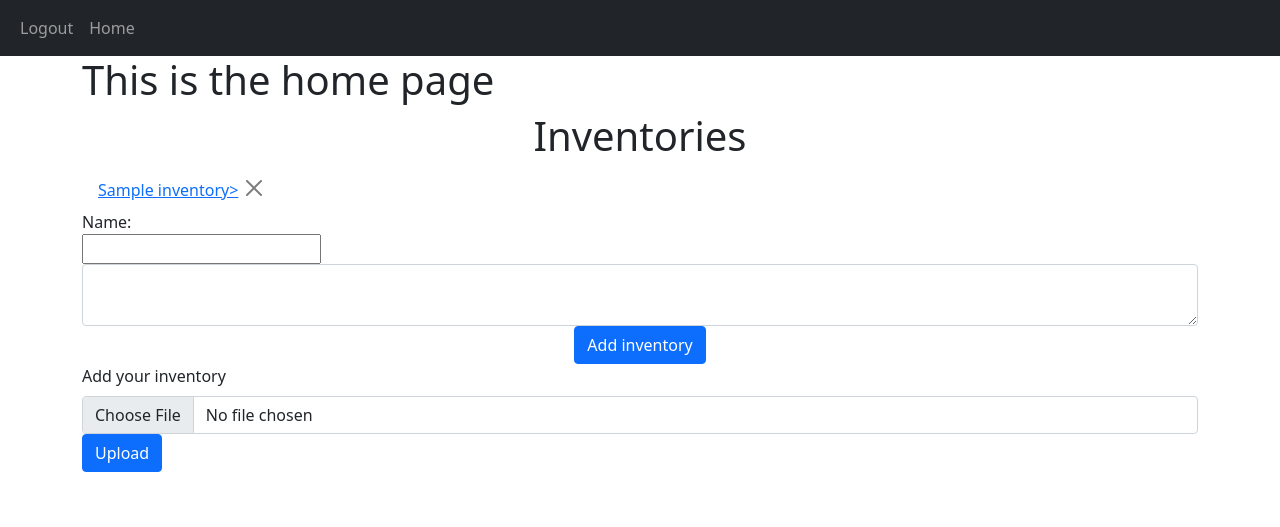
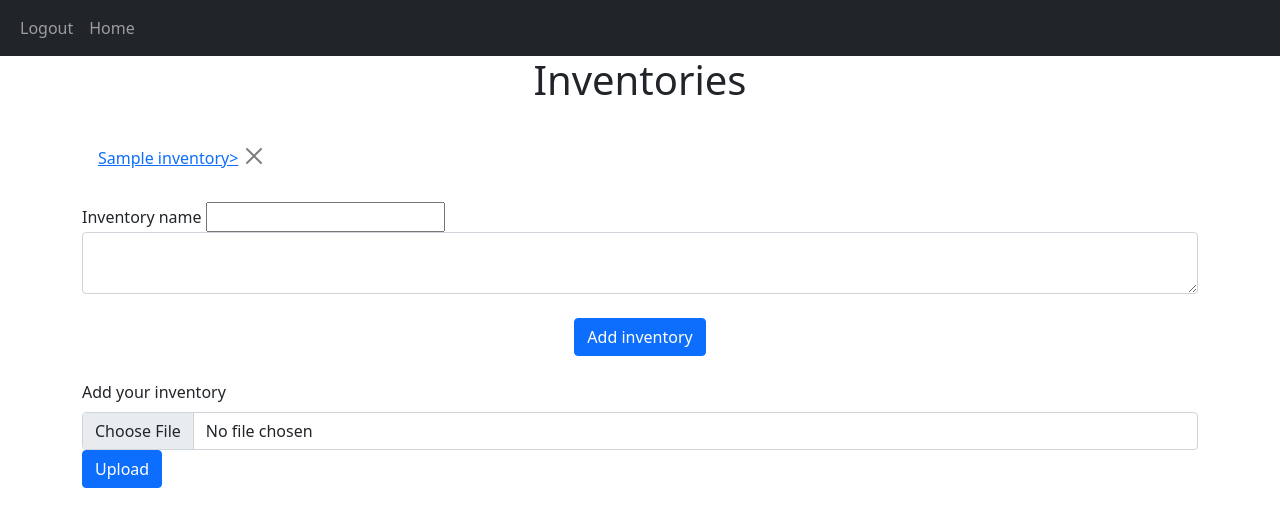
Before and after one commit to jcPOLO/polonet, a Flask app: page / in a window 1280 px wide. Shown: the top 527 px of the page. Run offline with Flask 2, Linux system fonts and the light colour scheme; a user stored in the database is signed in; tables that the repository leaves empty hold one stand-in row (values such as "Sample post").

Commit message:
Working on JS part

```diff
--- a/app/core/models/bootstrap.py
+++ b/app/core/models/bootstrap.py
@@ -104,7 +104,7 @@ class Bootstrap(object):
                 if hostname not in devices.keys():
                     devices[hostname] = Device(**row)
         else:
-            message = '{} not in csv header'.format(wrong_headers)
+            message = '{} not in csv header'.format(fields)
             logger.error(message)
             raise ValidationException("fail-config", message)
         for h, n in devices.items():
--- a/app/inventory/forms.py
+++ b/app/inventory/forms.py
@@ -1,13 +1,15 @@
-from wtforms import SubmitField, StringField
-from wtforms.validators import Email, DataRequired
+from wtforms import SubmitField, StringField, TextAreaField
+from wtforms.validators import DataRequired
 from app.forms import BaseForm
 
 
-# Define the login form (WTForms) for /login and /singup
-class LoginForm(BaseForm):
-    email = StringField('Email Address',
+class InventoryForm(BaseForm):
+    name = StringField('Inventory name',
     validators=[
-        Email(),
-        DataRequired(message='Forgot your email address?')
+        DataRequired(message='Forgot introduce an inventory name?')
     ])
-    submit = SubmitField("Submit")
+    inventory = TextAreaField('Paste csv formated text inventory.',
+    validators=[
+        DataRequired(message='Forgot to paste csv formated text inventory?')
+    ])
+    submit = SubmitField("Add inventory")
--- a/app/inventory/templates/inventory/home.html
+++ b/app/inventory/templates/inventory/home.html
@@ -3,22 +3,25 @@
 Home
 {% endblock %}
 {% block content %}
-<h1>This is the home page</h1>
 <h1 align="center">Inventories</h1>
+<br />
 <ul class="list-group list-group-flush" id="inventories">
     {% for inventory in user.inventories %}
     <a href="/inventory/{{ inventory.name }}"><li class="list-group-item">{{ inventory.name }}></a></list>
-        <button type="button" class="btn-close" onClick="deleteInventory({{ inventory.id }})" aria-label="Close"></button>
+    <button type="button" class="btn-close" onClick="deleteInventory({{ inventory.id }})" aria-label="Close"></button>
     {% endfor %}
 </ul>
+<br />
 <form method="POST">
-    <label for="name">Name:</label><br>
-    <input type="text" id="inventoryName" name="inventoryName"><br>
-    <textarea name="inventory" id="inventory" class="form-control"></textarea>
+    {{ form.hidden_tag() }}
+    {{ form.name.label }} {{ form.name() }}
+    {{ form.inventory(class="form-control") }}
+    <br />
     <div align="center">
-        <button type="submit" class="btn btn-primary">Add inventory</button>
+        {{ form.submit(class="btn btn-primary") }}
     </div>
 </form>
+<br />
 <div class="mb-3">
     <form  action="/upload" method="POST" enctype="multipart/form-data">
         <label for="formFile" class="form-label">Add your inventory</label>
--- a/app/inventory/templates/inventory/inventory.html
+++ b/app/inventory/templates/inventory/inventory.html
@@ -4,6 +4,7 @@ Home
 {% endblock %}
 {% block content %}
 <h1 align="center">Inventory {{ inventory.name }}</h1>
+<input type="text" name="search" id="search" placeholder="">
 <table id="inventoryTable" class="table table-striped table-sortable">
     <thread>
         <tr>
@@ -16,7 +17,7 @@ Home
         {% for i in values %}
         <tr>
             {% for key in values[i].keys() %}
-            <th>{{ values[i][key] }}</th>
+            <td>{{ values[i][key] }}</td>
             {% endfor %}
         </tr>
         {% endfor %}
--- a/app/inventory/views.py
+++ b/app/inventory/views.py
@@ -1,5 +1,6 @@
 import json
 import os
+import logging
 from flask import Blueprint, render_template, request, flash, redirect, url_for, jsonify, current_app
 from flask_login import login_required, current_user
 from app import db
@@ -9,7 +10,9 @@ from app.core.models.bootstrap import Bootstrap
 from app.core.models.device import Device
 from app.core.helpers import configure_logging, dir_path
 from nornir import InitNornir
-import logging
+from .forms import InventoryForm
+from app.core.exceptions import ValidationException
+
 
 
 inventory_bp = Blueprint('inventory_bp', __name__, template_folder='templates')
@@ -28,24 +31,28 @@ def allowed_file(filename):
 @inventory_bp.route('/', methods=['GET', 'POST'])
 @login_required
 def home():
-    if request.method == 'POST':
-        inventory = request.form.get('inventory')
-        inventory_name = request.form.get('inventoryName')
+    form = InventoryForm()
+    if form.validate_on_submit():
+        inventory = form.inventory.data
+        name = form.name.data
         inventory_exists = Inventory.query.filter_by(data=inventory, user_id=current_user.id).first()
-        inventory_name_exists = Inventory.query.filter_by(name=inventory_name, user_id=current_user.id).first()
-        if inventory_exists or inventory_name_exists:
+        name_exists = Inventory.query.filter_by(name=name, user_id=current_user.id).first()
+        if inventory_exists or name_exists:
             flash('Inventory already exists!', category='error')
         else:
-            if len(inventory) < 1 or inventory_name=='':
+            if len(inventory) < 1 or name=='':
                 flash('Inventory does not have name or is empty', category='error')
             else:
                 try:
-                    Bootstrap.import_inventory_text(inventory)
-                except:
-                    flash('Inventory validation failed', category='error')
+                    inventory = Bootstrap.import_inventory_text(inventory)
+                except ValidationException as e:
+                    flash(f'{e.message}', category='error')
+                    return redirect(url_for('inventory_bp.home'))
+                except AttributeError:
+                    flash('Bad inventory', category='error')
                     return redirect(url_for('inventory_bp.home'))
                 new_inventory = Inventory(
-                    name=inventory_name,
+                    name=name,
                     data=inventory,
                     user_id=current_user.id
                 )
@@ -54,7 +61,7 @@ def home():
                 flash('Inventory created!', category='success')
                 return redirect(url_for('inventory_bp.home'))
 
-    return render_template("inventory/home.html", user=current_user)
+    return render_template("inventory/home.html", user=current_user, form=form)
 
 @inventory_bp.route('/upload', methods=['POST', 'GET'])
 @login_required
--- a/app/static/index.js
+++ b/app/static/index.js
@@ -6,14 +6,28 @@ function deleteInventory(inventoryId) {
     }).then((_res) => {
         window.location.href = "/";
     });
-}
+};
 
-// function validatePasswords() {
-//     var password = document.getElementById("password1").value;
-//     var confirmPassword = document.getElementById("password2").value;
-//     if (password != confirmPassword) {
-//         alert("Passwords do not match.");
-//         return false;
+const searchInput = document.getElementById("search");
+const rows = document.querySelectorAll("tbody td");
+const table = document.getElementById("inventoryTable");
+const cells = table.getElementsByTagName('td');
+searchInput.addEventListener("keyup", function(event) {
+    const q = event.target.value.toLowerCase();
+    console.log(rows)
+    rows.forEach((row) => {
+        console.log(row)
+        row.querySelector("td").innerHTML.toLowerCase().startsWith(q)
+        ? (row.style.display = "tablerow")
+        : (row.style.display = "none");
+    });
+});
+// var cells = table.getElementsByTagName('td');
+// for (var i = 0; i < cells.length; i++) {
+//     cells[i].onclick = function() {
+//         var input = document.createElement('input');
+//         input.setAttribute('type', 'text');
+//         input.value = this.innerHTML;
+//         input.style.width = this.offsetWidth - (this.clientLeft * 2) + "px";
 //     }
-//     return true;
 // }
```
